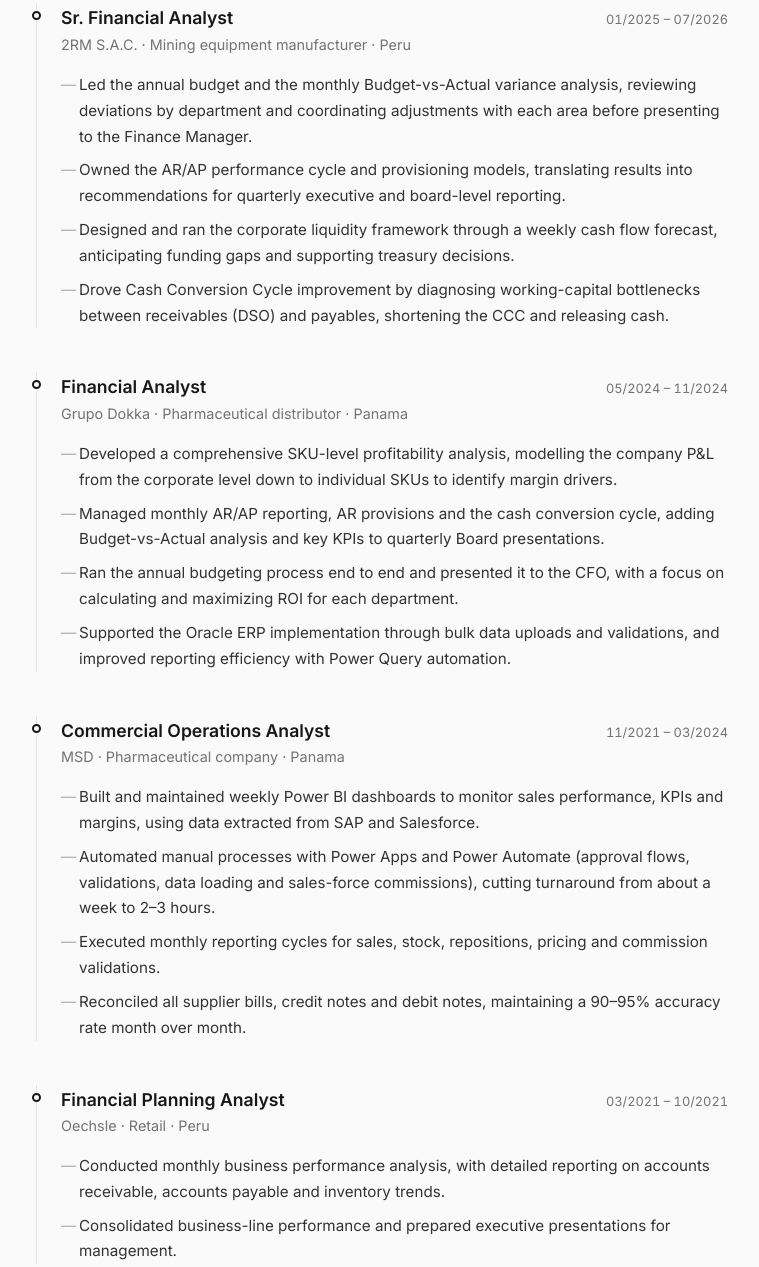
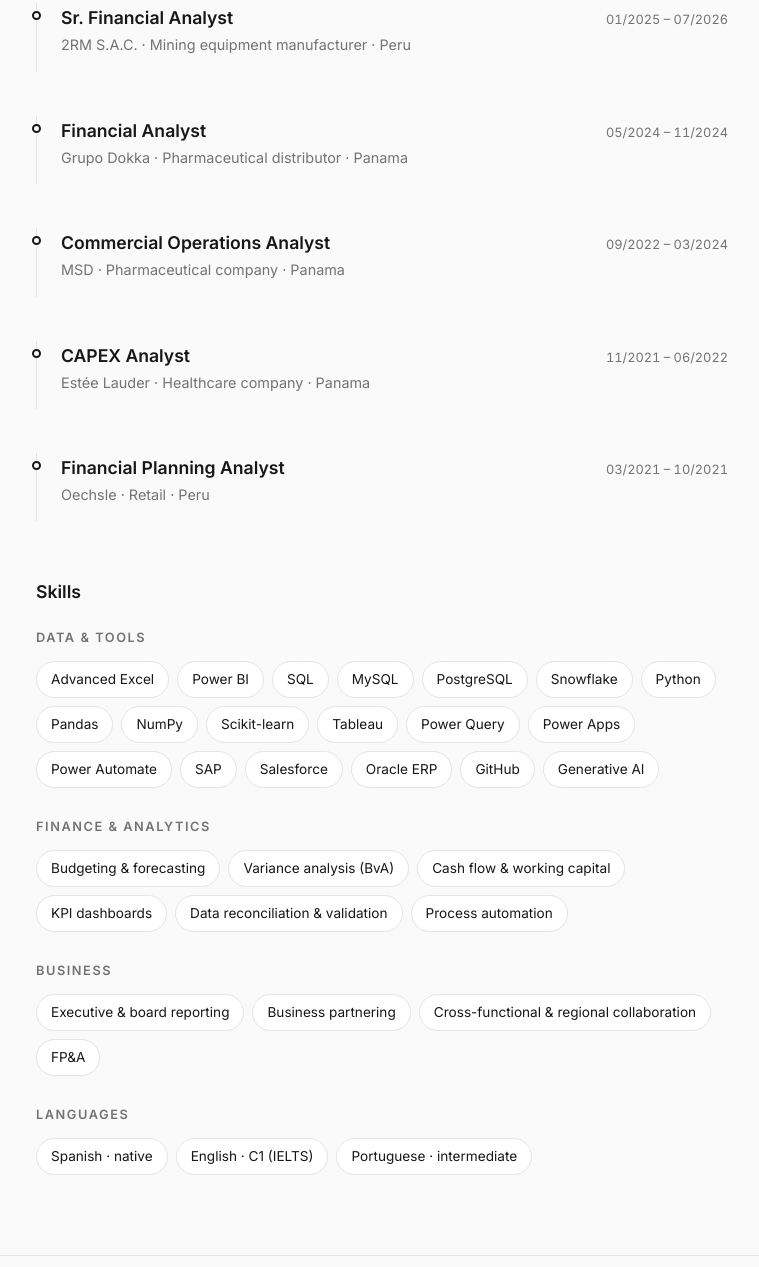
Before and after one commit to ferhc1901/web_fer, a plain HTML site: page index.html in a window 1280 px wide. Shown: the part 1996-3263 px from the top of the page, without its empty margins (388-1147 px from the left). Drawn offline with Linux system fonts and the light colour scheme.

Commit message:
cambios_191126_2

```diff
--- a/index.html
+++ b/index.html
@@ -135,18 +135,6 @@
               </div>
               <time>01/2025 – 07/2026</time>
             </header>
-            <ul data-lang="en">
-              <li>Led the annual budget and the monthly Budget-vs-Actual variance analysis, reviewing deviations by department and coordinating adjustments with each area before presenting to the Finance Manager.</li>
-              <li>Owned the AR/AP performance cycle and provisioning models, translating results into recommendations for quarterly executive and board-level reporting.</li>
-              <li>Designed and ran the corporate liquidity framework through a weekly cash flow forecast, anticipating funding gaps and supporting treasury decisions.</li>
-              <li>Drove Cash Conversion Cycle improvement by diagnosing working-capital bottlenecks between receivables (DSO) and payables, shortening the CCC and releasing cash.</li>
-            </ul>
-            <ul data-lang="es">
-              <li>Lideré el presupuesto anual y el análisis mensual de desviaciones Budget vs. Actual por departamento, coordinando ajustes con cada área antes de presentarlos a la Dirección Financiera.</li>
-              <li>Responsable del ciclo de cuentas por cobrar y pagar y de los modelos de provisiones, traduciendo resultados en recomendaciones para el reporting trimestral a dirección y consejo.</li>
-              <li>Diseñé el marco de liquidez corporativa mediante un forecast semanal de flujo de caja para anticipar necesidades de financiación y apoyar decisiones de tesorería.</li>
-              <li>Mejoré el ciclo de conversión de efectivo (CCC) diagnosticando cuellos de botella del capital circulante entre cobros (DSO) y pagos, liberando caja.</li>
-            </ul>
           </article>
 
           <article class="job">
@@ -157,18 +145,6 @@
               </div>
               <time>05/2024 – 11/2024</time>
             </header>
-            <ul data-lang="en">
-              <li>Developed a comprehensive SKU-level profitability analysis, modelling the company P&amp;L from the corporate level down to individual SKUs to identify margin drivers.</li>
-              <li>Managed monthly AR/AP reporting, AR provisions and the cash conversion cycle, adding Budget-vs-Actual analysis and key KPIs to quarterly Board presentations.</li>
-              <li>Ran the annual budgeting process end to end and presented it to the CFO, with a focus on calculating and maximizing ROI for each department.</li>
-              <li>Supported the Oracle ERP implementation through bulk data uploads and validations, and improved reporting efficiency with Power Query automation.</li>
-            </ul>
-            <ul data-lang="es">
-              <li>Desarrollé un análisis de rentabilidad a nivel de SKU, modelando la cuenta de resultados desde el nivel corporativo hasta cada producto para identificar los drivers de margen.</li>
-              <li>Gestioné el reporting mensual de AR/AP, provisiones y ciclo de caja, integrando análisis Budget vs. Actual y KPIs en las presentaciones trimestrales al Consejo.</li>
-              <li>Responsable del proceso presupuestario anual de principio a fin, con foco en calcular y maximizar el ROI de cada departamento.</li>
-              <li>Apoyé la implantación del ERP Oracle con cargas masivas de datos y validaciones, y automaticé reporting con Power Query.</li>
-            </ul>
           </article>
 
           <article class="job">
@@ -177,20 +153,18 @@
                 <h4>Commercial Operations Analyst</h4>
                 <p class="job-company">MSD · <span data-lang="en">Pharmaceutical company · Panama</span><span data-lang="es">Compañía farmacéutica · Panamá</span></p>
               </div>
-              <time>11/2021 – 03/2024</time>
+              <time>09/2022 – 03/2024</time>
             </header>
-            <ul data-lang="en">
-              <li>Built and maintained weekly Power BI dashboards to monitor sales performance, KPIs and margins, using data extracted from SAP and Salesforce.</li>
-              <li>Automated manual processes with Power Apps and Power Automate (approval flows, validations, data loading and sales-force commissions), cutting turnaround from about a week to 2–3 hours.</li>
-              <li>Executed monthly reporting cycles for sales, stock, repositions, pricing and commission validations.</li>
-              <li>Reconciled all supplier bills, credit notes and debit notes, maintaining a 90–95% accuracy rate month over month.</li>
-            </ul>
-            <ul data-lang="es">
-              <li>Desarrollé y mantuve dashboards semanales en Power BI para seguir ventas, KPIs y márgenes, con datos extraídos de SAP y Salesforce.</li>
-              <li>Automaticé procesos manuales con Power Apps y Power Automate (flujos de aprobación, validaciones, cargas de datos y comisiones de la fuerza de ventas), reduciendo el tiempo de una semana a 2–3 horas.</li>
-              <li>Ejecuté los ciclos mensuales de reporting de ventas, stock, reposiciones, precios y validación de comisiones.</li>
-              <li>Concilié facturas, notas de crédito y débito de proveedores con una precisión mensual del 90–95%.</li>
-            </ul>
+          </article>
+
+          <article class="job">
+            <header class="job-header">
+              <div>
+                <h4>CAPEX Analyst</h4>
+                <p class="job-company">Estée Lauder · <span data-lang="en">Healthcare company · Panama</span><span data-lang="es">Compañía de salud · Panamá</span></p>
+              </div>
+              <time>11/2021 – 06/2022</time>
+            </header>
           </article>
 
           <article class="job">
@@ -201,14 +175,6 @@
               </div>
               <time>03/2021 – 10/2021</time>
             </header>
-            <ul data-lang="en">
-              <li>Conducted monthly business performance analysis, with detailed reporting on accounts receivable, accounts payable and inventory trends.</li>
-              <li>Consolidated business-line performance and prepared executive presentations for management.</li>
-            </ul>
-            <ul data-lang="es">
-              <li>Análisis mensual del rendimiento del negocio con reporting de cuentas por cobrar, por pagar y tendencias de inventario.</li>
-              <li>Consolidé el rendimiento por línea de negocio y preparé presentaciones ejecutivas para la dirección.</li>
-            </ul>
           </article>
 
         </div>
```
